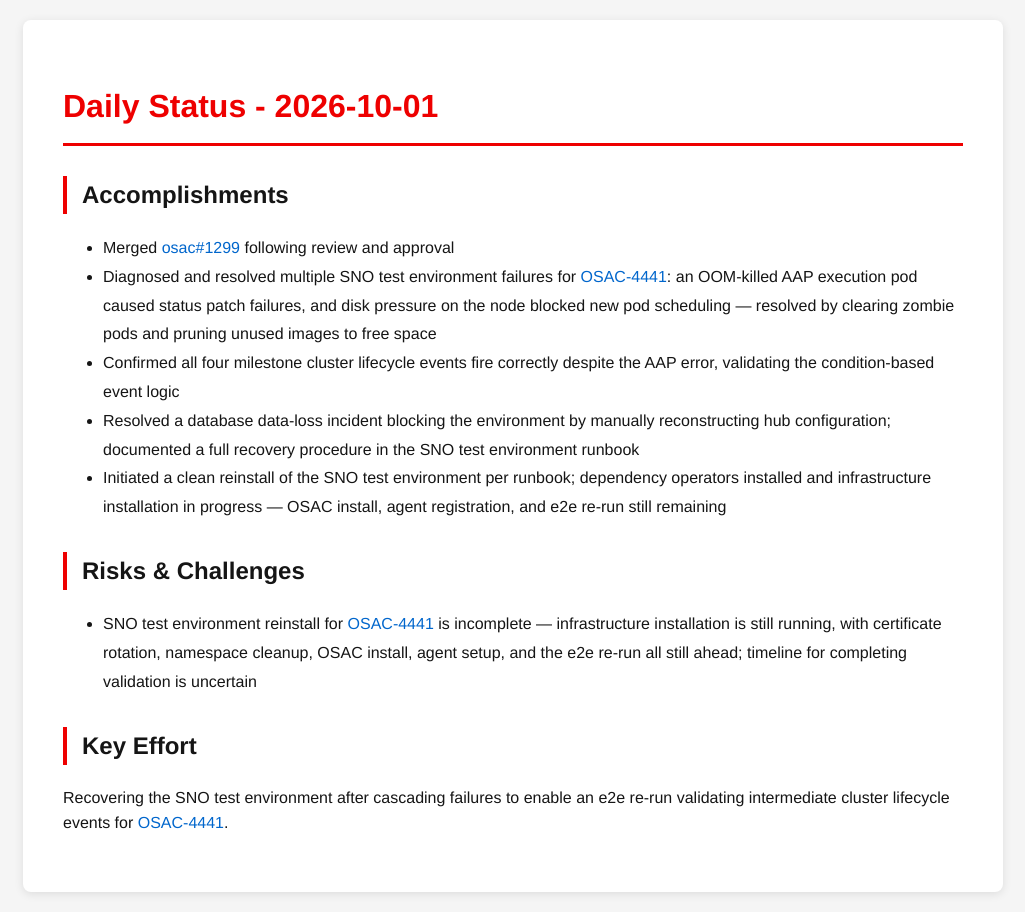
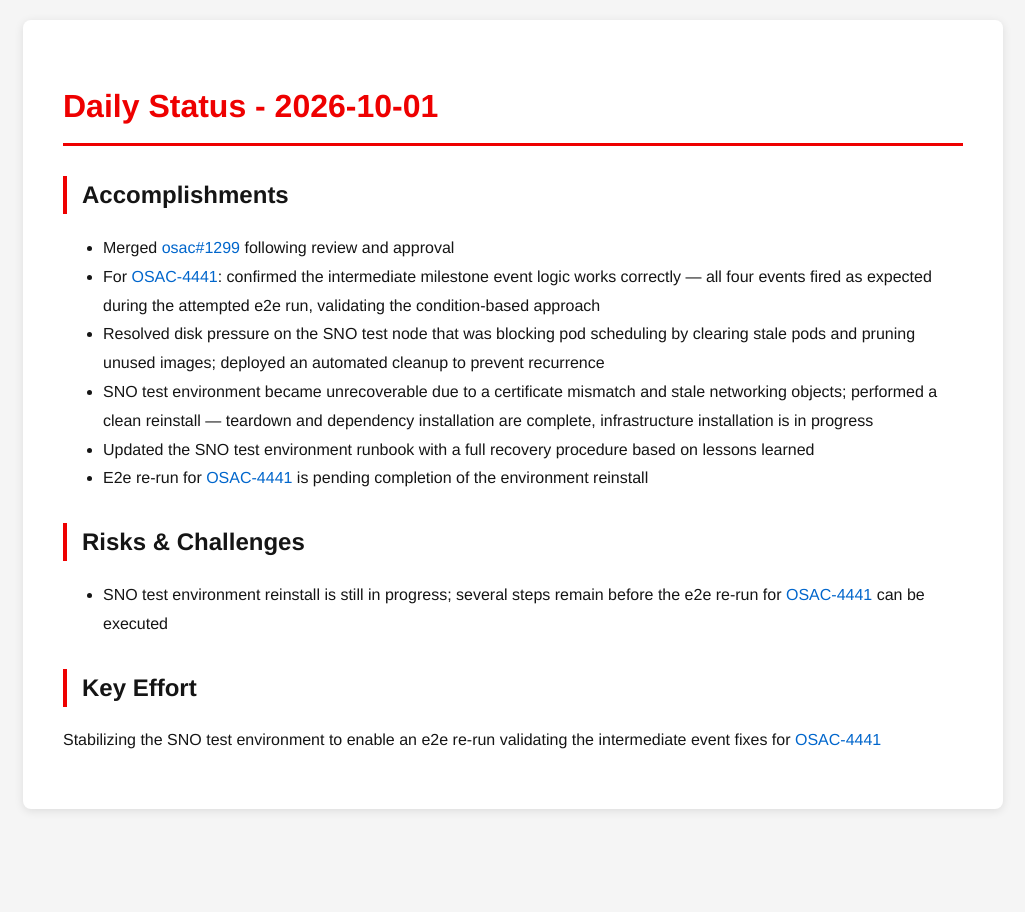
Before and after one commit to tzvatot/daily-status, a Jekyll site: the page built from 2026-10-01.md, in a window 1280 px wide. Shown: the whole page, without its empty margins (127-1152 px from the left). Built offline with Jekyll 4.4.1, drawn with Linux system fonts in a browser that asks for light colours.

Commit message:
Daily status update - 2026-10-01

```diff
--- a/2026-10-01.md
+++ b/2026-10-01.md
@@ -8,13 +8,14 @@ date: 2026-10-01
 
 ## Accomplishments
 - Merged [osac#1299](https://github.com/osac-project/osac/pull/1299) following review and approval
-- Diagnosed and resolved multiple SNO test environment failures for [OSAC-4441](https://redhat.atlassian.net/browse/OSAC-4441): an OOM-killed AAP execution pod caused status patch failures, and disk pressure on the node blocked new pod scheduling — resolved by clearing zombie pods and pruning unused images to free space
-- Confirmed all four milestone cluster lifecycle events fire correctly despite the AAP error, validating the condition-based event logic
-- Resolved a database data-loss incident blocking the environment by manually reconstructing hub configuration; documented a full recovery procedure in the SNO test environment runbook
-- Initiated a clean reinstall of the SNO test environment per runbook; dependency operators installed and infrastructure installation in progress — OSAC install, agent registration, and e2e re-run still remaining
+- For [OSAC-4441](https://redhat.atlassian.net/browse/OSAC-4441): confirmed the intermediate milestone event logic works correctly — all four events fired as expected during the attempted e2e run, validating the condition-based approach
+- Resolved disk pressure on the SNO test node that was blocking pod scheduling by clearing stale pods and pruning unused images; deployed an automated cleanup to prevent recurrence
+- SNO test environment became unrecoverable due to a certificate mismatch and stale networking objects; performed a clean reinstall — teardown and dependency installation are complete, infrastructure installation is in progress
+- Updated the SNO test environment runbook with a full recovery procedure based on lessons learned
+- E2e re-run for [OSAC-4441](https://redhat.atlassian.net/browse/OSAC-4441) is pending completion of the environment reinstall
 
 ## Risks & Challenges
-- SNO test environment reinstall for [OSAC-4441](https://redhat.atlassian.net/browse/OSAC-4441) is incomplete — infrastructure installation is still running, with certificate rotation, namespace cleanup, OSAC install, agent setup, and the e2e re-run all still ahead; timeline for completing validation is uncertain
+- SNO test environment reinstall is still in progress; several steps remain before the e2e re-run for [OSAC-4441](https://redhat.atlassian.net/browse/OSAC-4441) can be executed
 
 ## Key Effort
-Recovering the SNO test environment after cascading failures to enable an e2e re-run validating intermediate cluster lifecycle events for [OSAC-4441](https://redhat.atlassian.net/browse/OSAC-4441).
+Stabilizing the SNO test environment to enable an e2e re-run validating the intermediate event fixes for [OSAC-4441](https://redhat.atlassian.net/browse/OSAC-4441)
```
